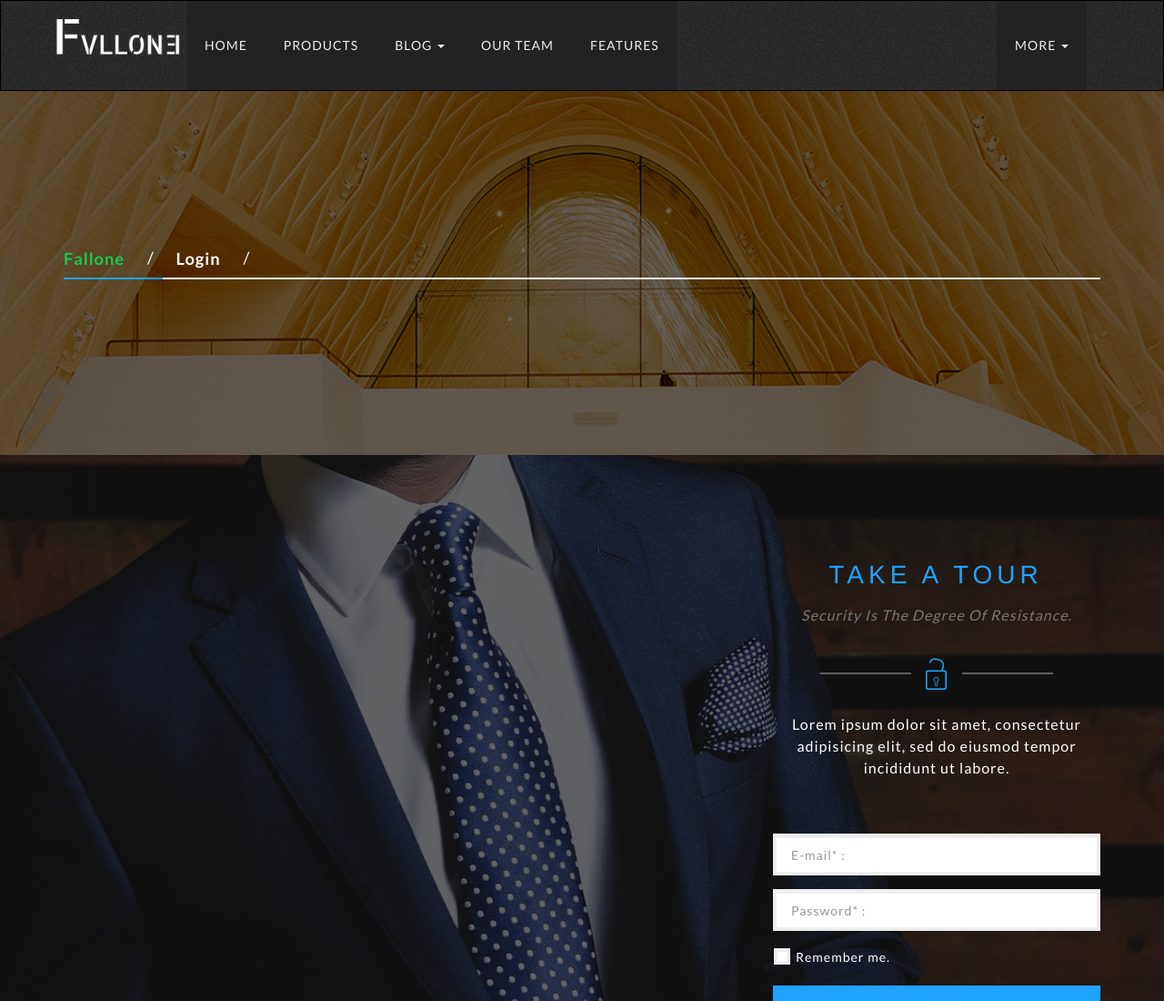
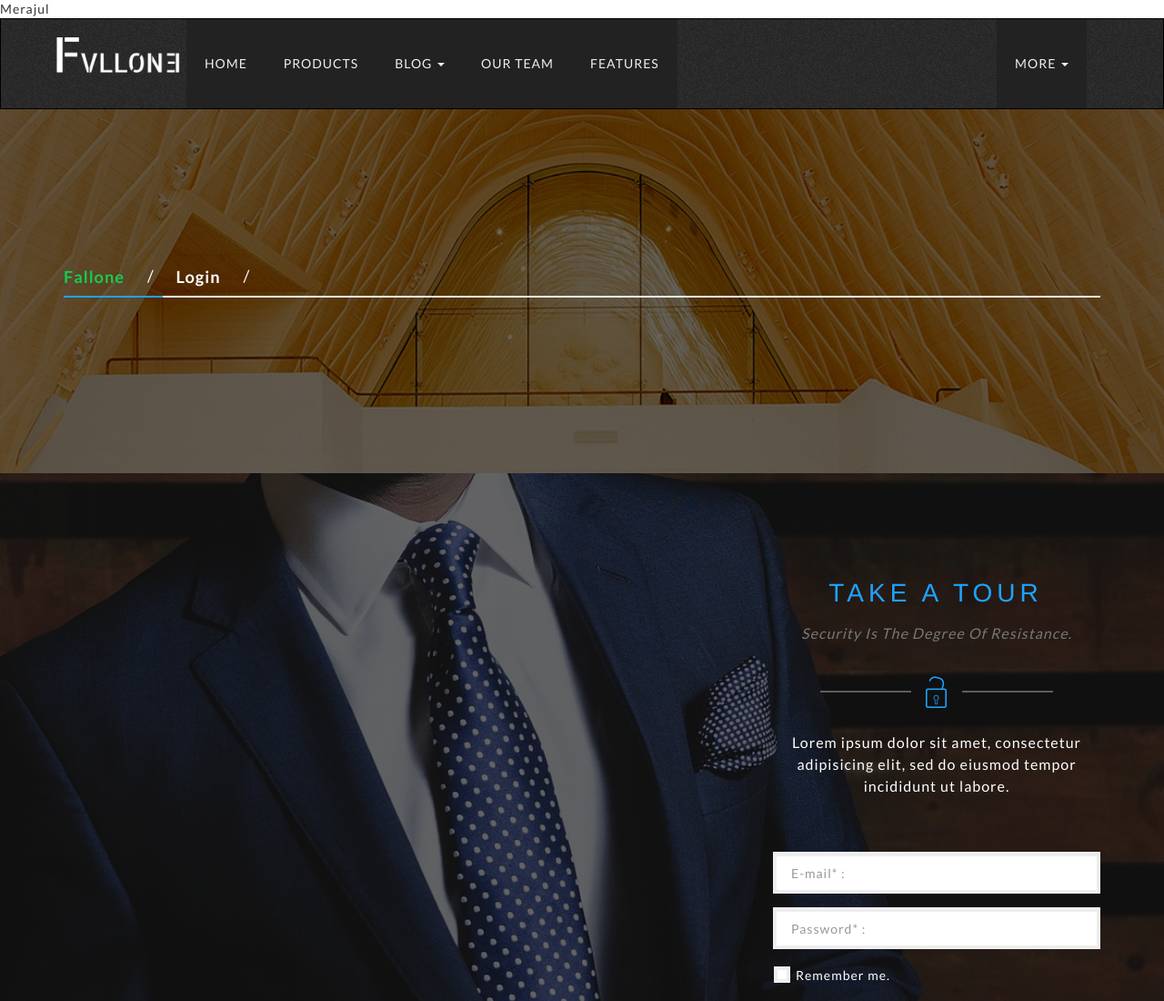
Before and after one commit to Merajul/falleone, a plain HTML site: page login.html in a window 1280 px wide. Shown: the top 1100 px of the page at 91% size. Drawn offline with Linux system fonts and the light colour scheme; a web font is replaced by a local one.

Commit message:
Update login.html
last commit

```diff
--- a/login.html
+++ b/login.html
@@ -1,5 +1,6 @@
 <!DOCTYPE html>
 <html lang="en">
+
   <head>
     <meta charset="UTF-8">
     <title>Fallone - Login</title>
@@ -20,6 +21,7 @@
     <link rel="shortcut icon" href="assets/images/favicon.ico" type="image/x-icon"/>
   </head>
   <body>
+  <div> Merajul </div>
     <!-- NAVIGATION START -->
     <header class="fallone-navbar" data-id="default-navbar">
       <nav class="navbar navbar-default">
```
